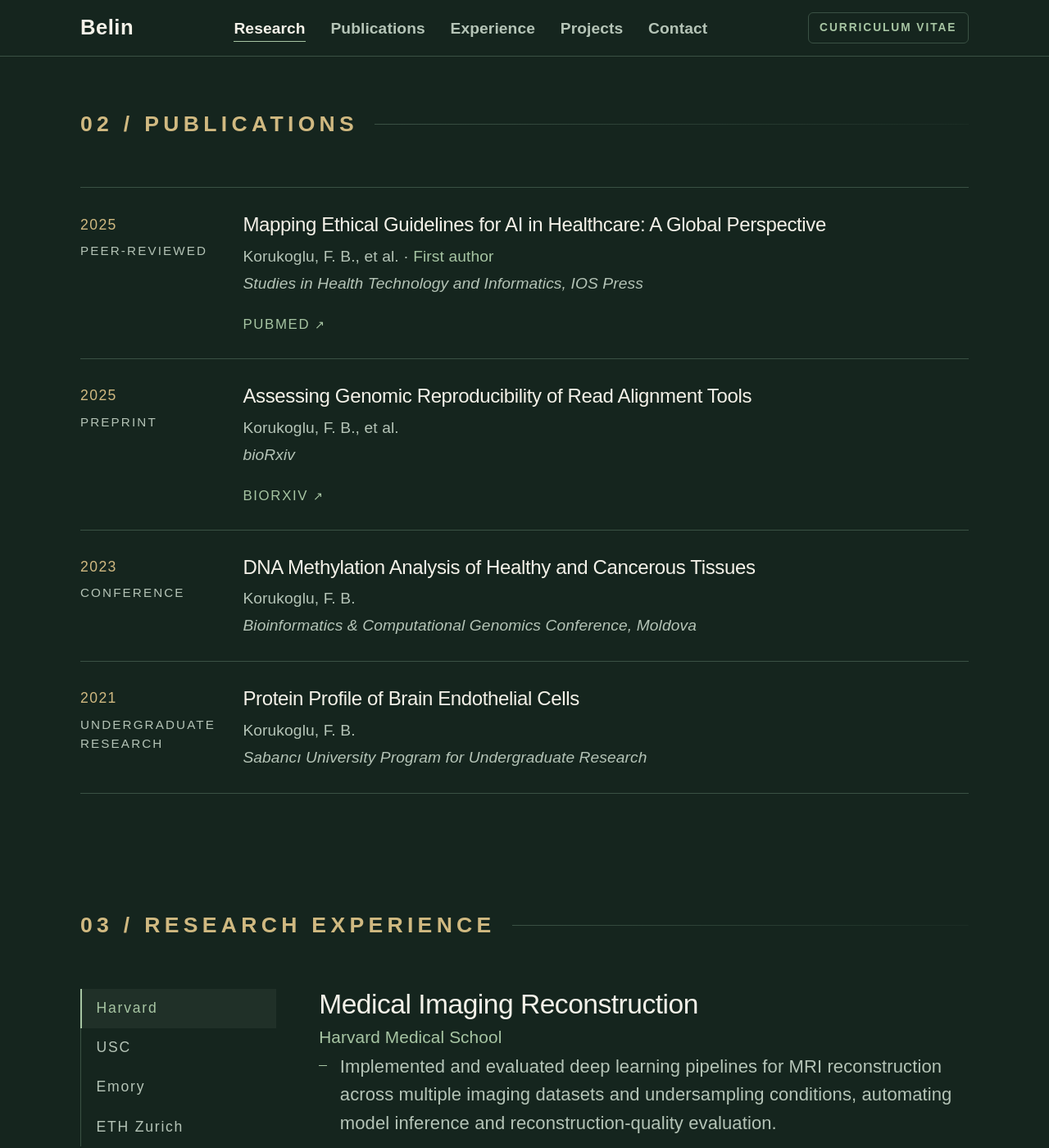
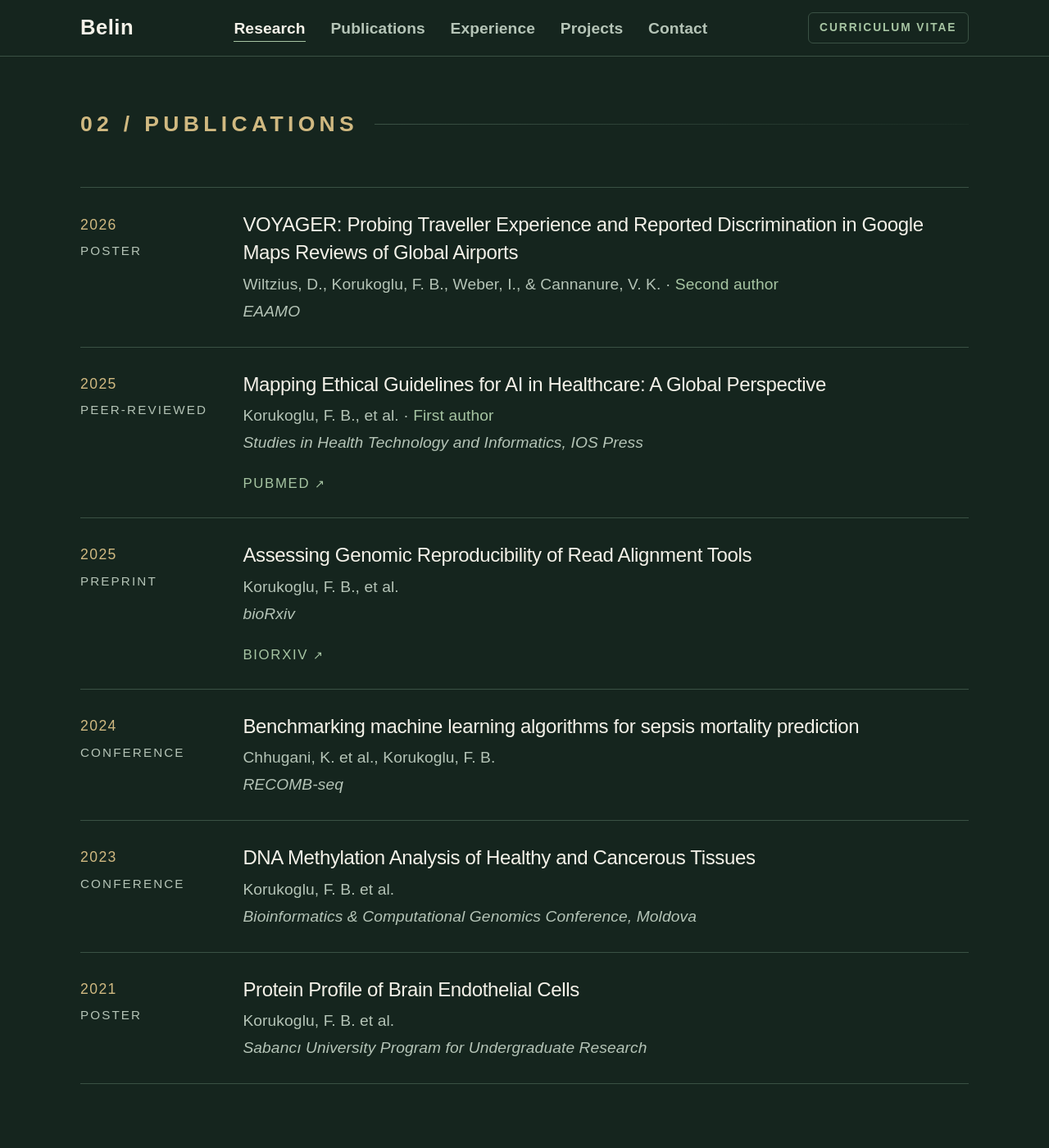
Before and after one commit to fulbelin/fulbelin.github.io, a Jekyll site: the page built from index.md, in a window 1280 px wide and 1400 px high, scrolled down 1843 px. Shown: the whole window at 82% size. Built offline with Jekyll 4.4.1, drawn with Linux system fonts in a browser that asks for light colours; some web fonts are replaced.

Commit message:
updated publication list

```diff
--- a/_data/publications.yml
+++ b/_data/publications.yml
@@ -1,4 +1,12 @@
 # Verified against the CV page. Do not add entries without a source.
+- title: "VOYAGER: Probing Traveller Experience and Reported Discrimination in Google Maps Reviews of Global Airports"
+  authors: "Wiltzius, D., Korukoglu, F. B., Weber, I., & Cannanure, V. K."
+  role: "Second author"
+  venue: "EAAMO"
+  year: "2026"
+  type: "Poster"
+
+
 - title: "Mapping Ethical Guidelines for AI in Healthcare: A Global Perspective"
   authors: "Korukoglu, F. B., et al."
   role: "First author"
@@ -18,14 +26,20 @@
     - label: "bioRxiv"
       url: "https://www.biorxiv.org/content/10.1101/2025.05.08.652934v1"
 
+- title: "Benchmarking machine learning algorithms for sepsis mortality prediction"
+  authors: "Chhugani, K. et al., Korukoglu, F. B."
+  venue: "RECOMB-seq"
+  year: "2024"
+  type: "Conference"
+
 - title: "DNA Methylation Analysis of Healthy and Cancerous Tissues"
-  authors: "Korukoglu, F. B."
+  authors: "Korukoglu, F. B. et al."
   venue: "Bioinformatics & Computational Genomics Conference, Moldova"
   year: "2023"
   type: "Conference"
 
 - title: "Protein Profile of Brain Endothelial Cells"
-  authors: "Korukoglu, F. B."
+  authors: "Korukoglu, F. B. et al."
   venue: "Sabancı University Program for Undergraduate Research"
   year: "2021"
-  type: "Undergraduate research"
+  type: "Poster"
```
